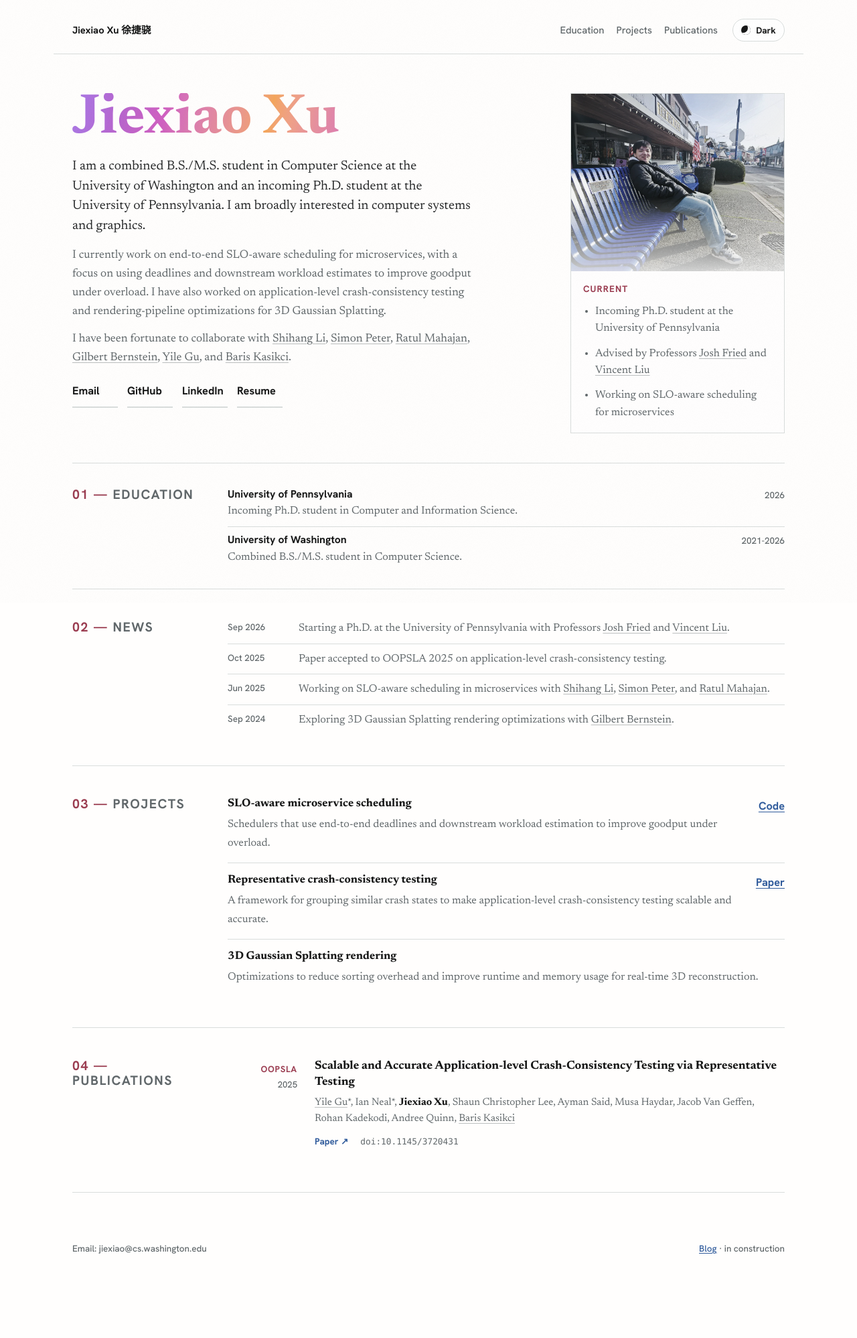
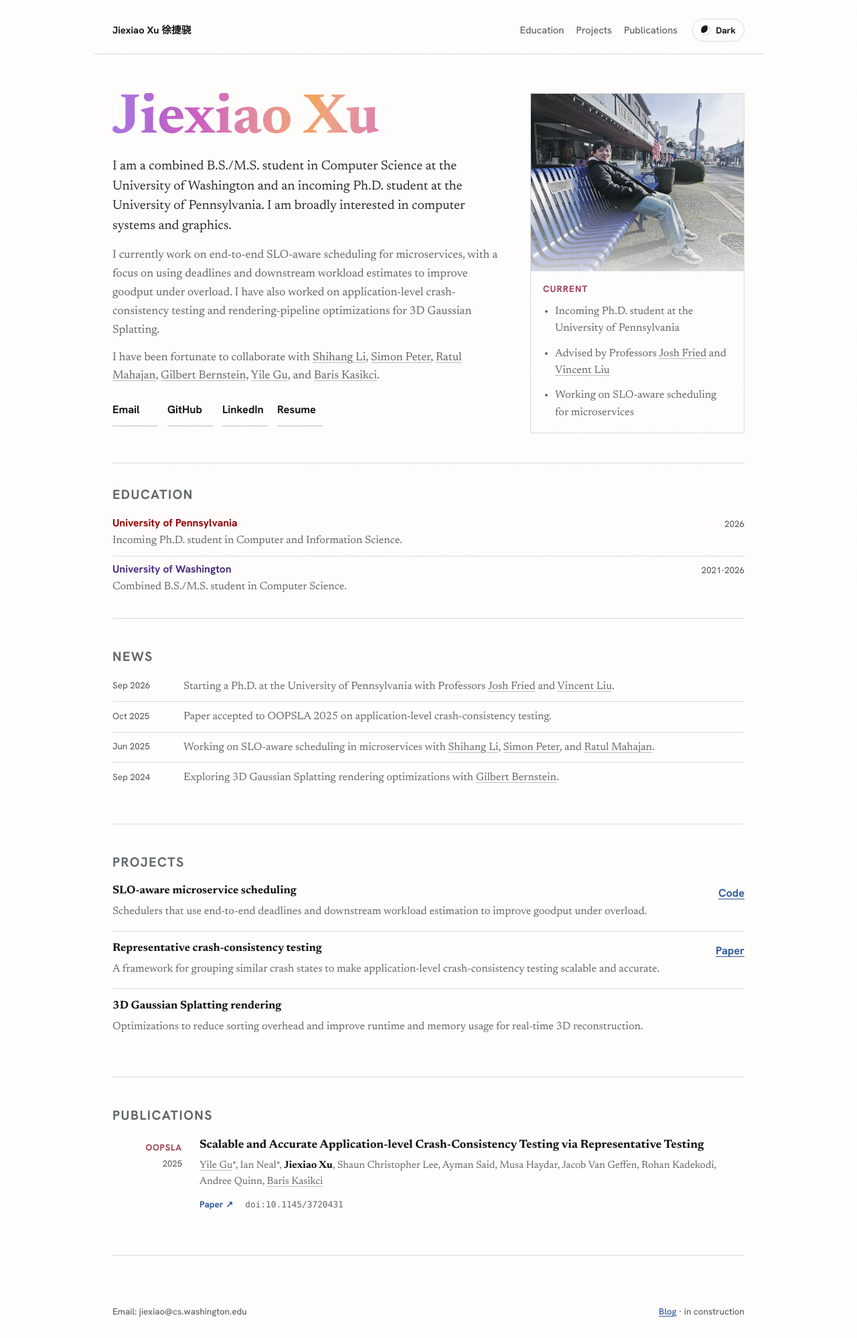
Before and after one commit to JiexiaoXu/JiexiaoXu.github.io, a Jekyll site: the page index.html, which Jekyll copies as it is, in a window 1280 px wide. Shown: the whole page at 67% size. Built offline with Jekyll 4.4.1, drawn with Linux system fonts in a browser that asks for light colours; before the commit the page ends 1904 px from its top, so only the background shows below that.

Commit message:
modify layout again

```diff
--- a/index.html
+++ b/index.html
@@ -146,14 +146,14 @@
         <div class="education-list">
           <article class="education-item">
             <div>
-              <h3>University of Pennsylvania</h3>
+              <h3 class="school-upenn">University of Pennsylvania</h3>
               <p>Incoming Ph.D. student in Computer and Information Science.</p>
             </div>
             <span class="education-date">2026</span>
           </article>
           <article class="education-item">
             <div>
-              <h3>University of Washington</h3>
+              <h3 class="school-uw">University of Washington</h3>
               <p>Combined B.S./M.S. student in Computer Science.</p>
             </div>
             <span class="education-date">2021-2026</span>
--- a/styles.css
+++ b/styles.css
@@ -170,7 +170,7 @@ footer a:focus-visible {
 }
 
 .site-header {
-  max-width: 1120px;
+  max-width: 1000px;
   margin: 0 auto;
   padding: 28px 28px 18px;
   display: flex;
@@ -245,26 +245,16 @@ nav a {
 }
 
 main {
-  max-width: 1120px;
+  max-width: 1000px;
   margin: 0 auto;
   padding: 0 28px 44px;
-  counter-reset: section;
-}
-
-/* Editorial section markers: 01 — EDUCATION, 02 — RECENT, ... */
-.content-split > div:first-child > h2::before,
-.news-band > h2::before {
-  counter-increment: section;
-  content: counter(section, decimal-leading-zero) "  \2014  ";
-  color: var(--accent-2);
-  font-variant-numeric: tabular-nums;
 }
 
 .hero {
   min-height: 520px;
   display: grid;
   grid-template-columns: minmax(0, 1fr) 320px;
-  gap: 56px;
+  gap: 40px;
   align-items: center;
   padding: 72px 0 56px;
   border-bottom: 1px solid var(--rule);
@@ -528,7 +518,7 @@ h2 {
   color: var(--muted);
   font-family: var(--font-ui);
   font-weight: 700;
-  margin-bottom: 18px;
+  margin-bottom: 22px;
   font-size: clamp(0.98rem, 1.8vw, 1.22rem);
   line-height: 1.1;
   letter-spacing: 0.08em;
@@ -625,9 +615,7 @@ h3 {
 }
 
 .content-split {
-  display: grid;
-  grid-template-columns: 200px minmax(0, 1fr);
-  gap: 32px;
+  display: block;
 }
 
 #education {
@@ -671,6 +659,14 @@ h3 {
   font-family: var(--font-ui);
   font-size: 0.98rem;
   font-weight: 700;
+}
+
+.education-item .school-upenn {
+  color: #990000;
+}
+
+.education-item .school-uw {
+  color: #4b2e83;
 }
 
 .work-item {
@@ -790,9 +786,7 @@ time {
 }
 
 .news-band {
-  display: grid;
-  grid-template-columns: 200px minmax(0, 1fr);
-  gap: 32px;
+  display: block;
 }
 
 .news-band ol {
@@ -821,14 +815,12 @@ time {
 }
 
 .blog-index {
-  display: grid;
-  grid-template-columns: 200px minmax(0, 1fr);
-  gap: 32px;
+  display: block;
   padding: 72px 0 64px;
 }
 
 .blog-index h1 {
-  margin-bottom: 0;
+  margin-bottom: 16px;
 }
 
 .post-list {
@@ -932,7 +924,7 @@ time {
 }
 
 footer {
-  max-width: 1120px;
+  max-width: 1000px;
   margin: 0 auto;
   padding: 28px;
   display: flex;
```
